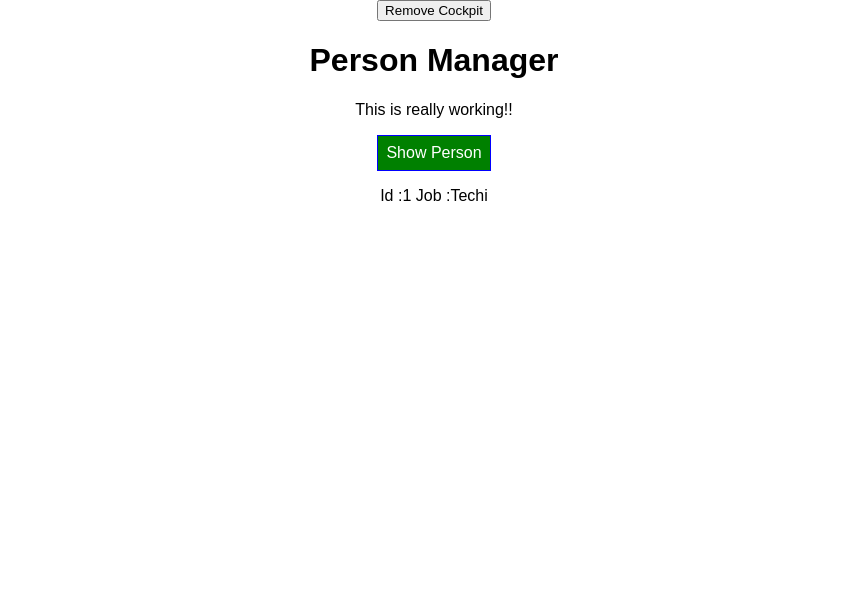
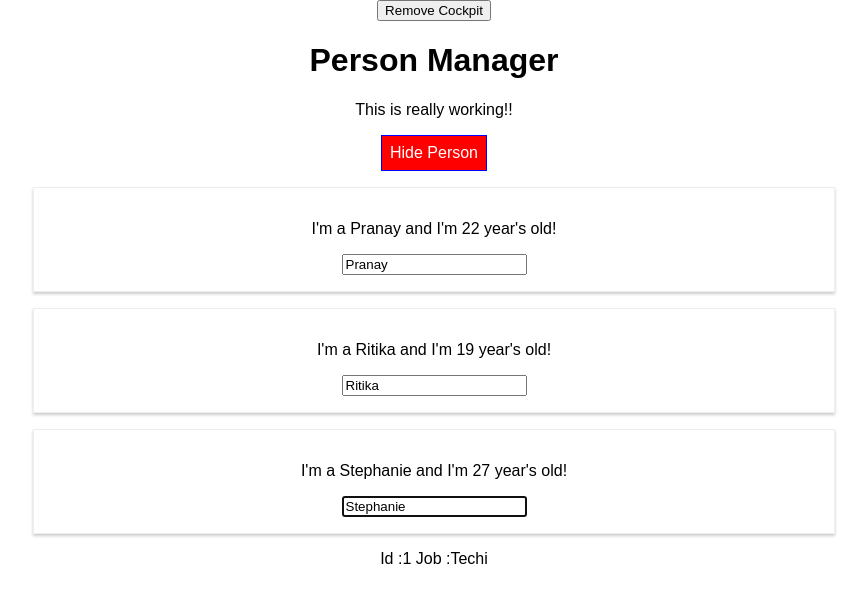
Before and after one commit to pranayneema23/React-Learning, a React app in the folder react-complete-guide/: page / in a window 1280 px wide. Shown: the top 602 px of the page, without its empty margins (206-1073 px from the left). Built offline with nearby package versions, Linux system fonts and the light colour scheme.

Commit message:
Understand Ref concept

```diff
--- a/react-complete-guide/src/Cockpit/Cockpit.js
+++ b/react-complete-guide/src/Cockpit/Cockpit.js
@@ -1,19 +1,21 @@
-import React, { useEffect } from 'react'
+import React, { useEffect,useRef } from 'react'
 import classes from './Cockpit.css'
 
 const cockpit = (props) => {
 
+  const toggleBtnRef = useRef(null);
   //useEffect as componentDidMount
   useEffect(() => {
     console.log('[Cockpit.js] useEffect');
     //Http request...
-   const timer = setTimeout(() => {
-      alert('Saved data to cloud!');
-    },1000);
+  //  const timer = setTimeout(() => {
+  //     alert('Saved data to cloud!');
+  //   },1000);
+  toggleBtnRef.current.click();
   return () => {
-    clearTimeout(timer);
+    //clearTimeout(timer);
     console.log('[Cockpit.js] Some cleanup work in useEffect');
-  }
+  };
   }
   , []);
 
@@ -55,6 +57,7 @@
             <p className={assignedClasses.join(' ')}>This is really working!!</p>
             <button
             className={btnClass}
+            ref={toggleBtnRef}
             onClick={props.clicked}>
             {props.showPersons ? 'Hide Person' : 'Show Person'}</button>
         </div>
--- a/react-complete-guide/src/components/Persons/Person/Person.js
+++ b/react-complete-guide/src/components/Persons/Person/Person.js
@@ -7,6 +7,14 @@
 //Functional, stateless, presentational, dumb components.
 //when use by class use this.props
 class Person extends Component {
+    constructor(props) {
+        super(props)
+        this.inputElementRef = React.createRef();
+    }
+    componentDidMount() {
+        //this.inputElement.focus();
+        this.inputElementRef.current.focus();
+    }
     render() {
         console.log('[Person.js] rendering...');
         const style = {
@@ -19,7 +27,13 @@
             <Auxiliary>
                 <p onClick={this.props.click}>I'm a {this.props.name} and I'm {this.props.age} year's old!</p>
                 <p>{this.props.children}</p>
-                <input type="text" onChange={this.props.changed} value={this.props.name}></input>
+                <input
+                    type="text"
+                    //ref={(inputEl) => {this.inputElement = inputEl}}
+                    ref = {this.inputElementRef}
+                    onChange={this.props.changed}
+                    value={this.props.name}>
+                </input>
             {/* </div> */}
             </Auxiliary>
         );
--- a/react-complete-guide/src/containers/App.js
+++ b/react-complete-guide/src/containers/App.js
@@ -20,7 +20,8 @@
     ],
     otherObject: [{id: 1, Job: 'Techi'}],
     showPerson: false,
-    showCockpit : true
+    showCockpit : true,
+    changeCounter: 0
   }
 
   switchNameHandler = (newName) => {
@@ -48,10 +49,13 @@
     const persons = [...this.state.persons];
     persons[personIndex] = person;
 
-    this.setState({
-      persons:persons
-    })
-  }
+    this.setState((prevState, props) => {
+      return {
+        persons:persons,
+        changeCounter: prevState.changeCounter
+      };
+    });
+  };
 
   togglePersonHandler = () => {
     const toggleState = this.state.showPerson;
```
